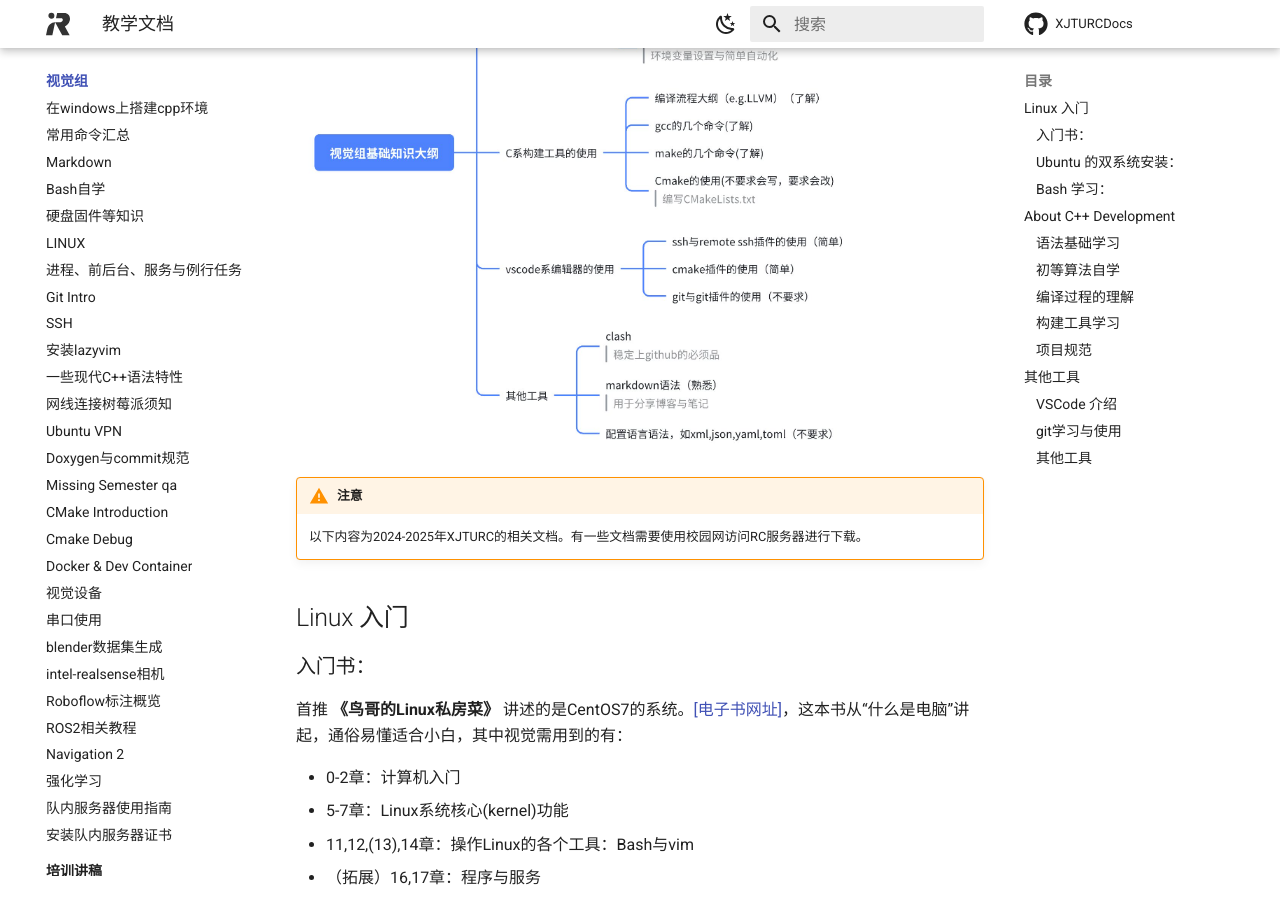
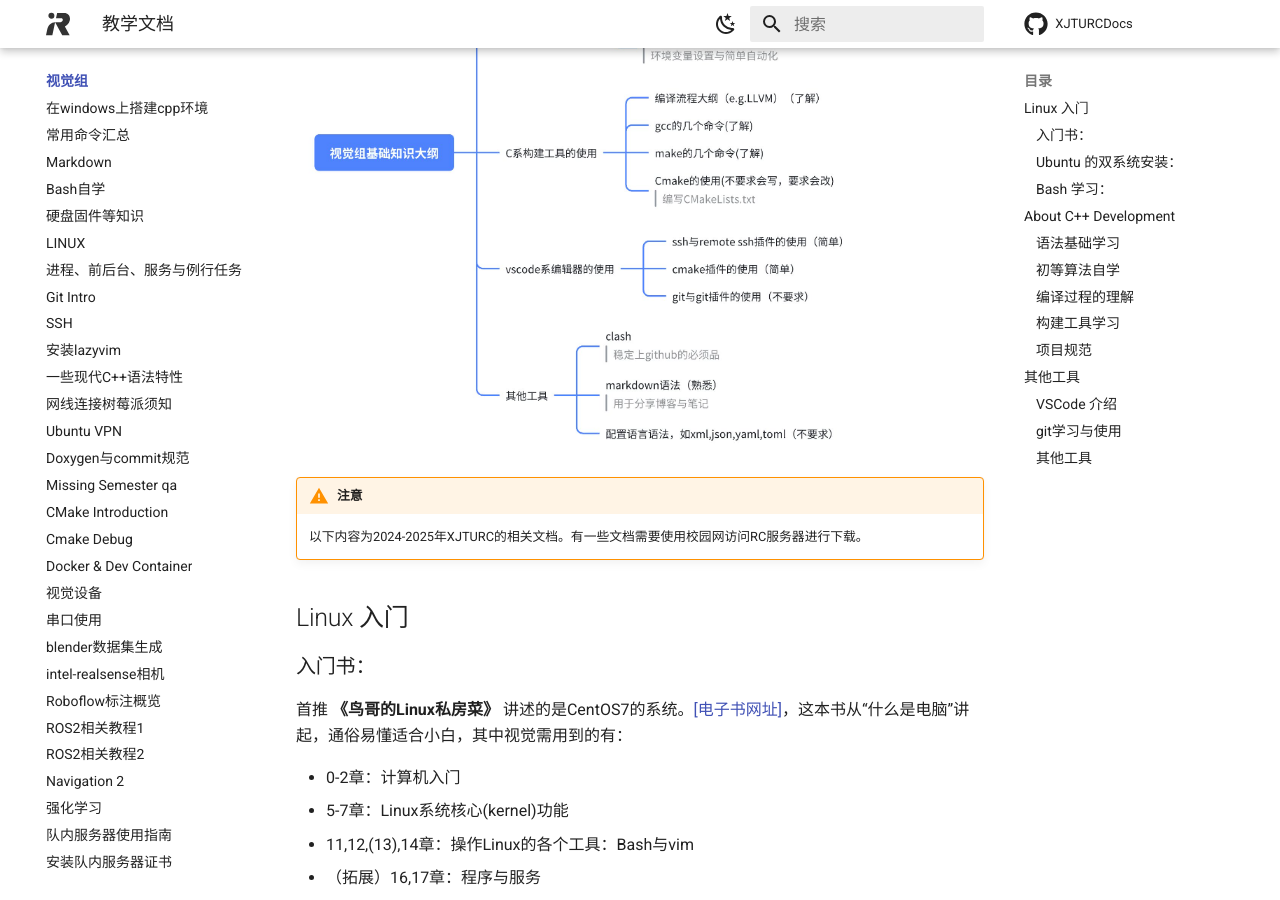
Before and after one commit to XJRCAdmin/XJTURCDocs, an MkDocs documentation site: the page built from docs/blog/vision/index.md, in a window 1280 px wide and 900 px high, scrolled down 542 px. Built offline with MkDocs 1.6.1 and Material for MkDocs 9.7.7, drawn with Linux system fonts in a browser that asks for light colours; comment, search, counter and statistics services are not loaded.

Commit message:
docs: update ROS2 navigation

```diff
--- a/mkdocs.yml
+++ b/mkdocs.yml
@@ -118,7 +118,8 @@ nav:
       - blender数据集生成: blog/vision/blender/index.md
       - intel-realsense相机: blog/vision/realsense/index.md
       - Roboflow标注概览: blog/vision/roboflow/Roboflow.md
-      - ROS2相关教程: blog/vision/ros2/index.md
+      - ROS2相关教程1: blog/vision/ros2/index.md
+      - ROS2相关教程2: blog/vision/ros2-2/index.md
       - Navigation 2: blog/vision/Nav2/index.md
       - 强化学习: blog/vision/RL/index.md
       - 队内服务器使用指南: blog/vision/RCserver/index.md
```
